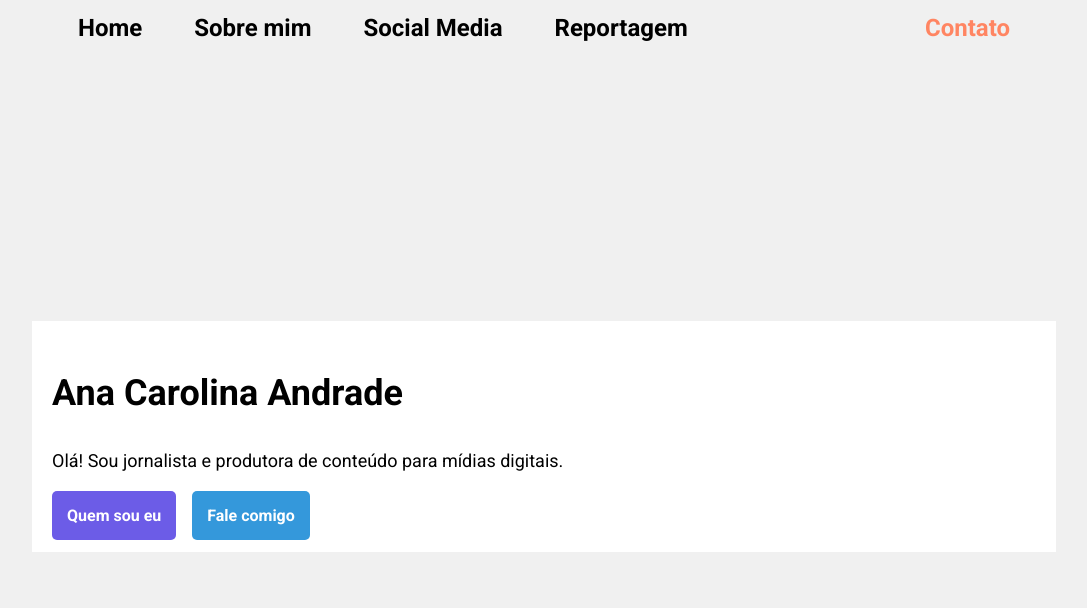
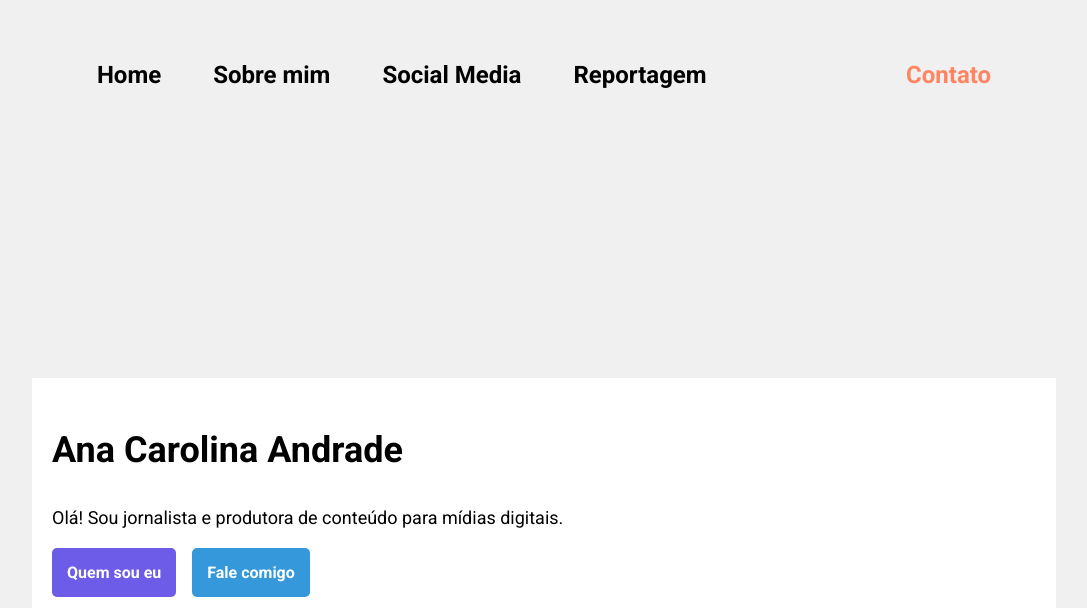
Before and after one commit to carol00andrade/portfoliosite, a Flask app: page / in a window 1280 px wide. Shown: the top 608 px of the page, without its empty margins (96-1183 px from the left). Run offline with Flask 3, Linux system fonts and the light colour scheme.

Commit message:
Update portfolio.html

```diff
--- a/templates/portfolio.html
+++ b/templates/portfolio.html
@@ -13,8 +13,9 @@
         }
         .navbar-wrapper {
             background-color: #f0f0f0;
-            height: 1.5cm; /* Altura fixa de 1,5 cm */
+            height: 2cm; /
             overflow-x: auto;
+            padding: 0.5cm
         }
         .navbar {
             display: flex;
@@ -23,6 +24,7 @@
             height: 100%;
             padding: 0 20px;
             white-space: nowrap;
+            margin-top: 0.5cm
         }
         .navbar ul {
             list-style: none;
```
